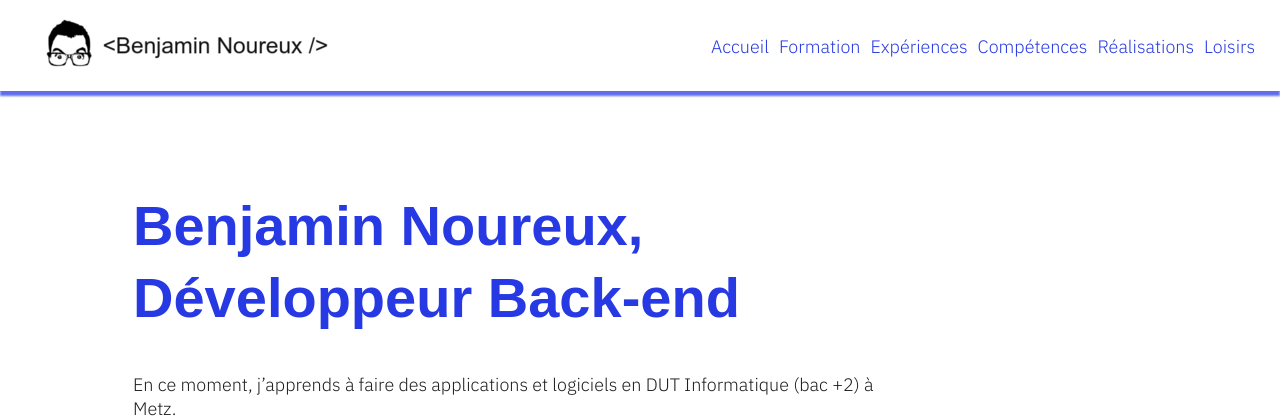
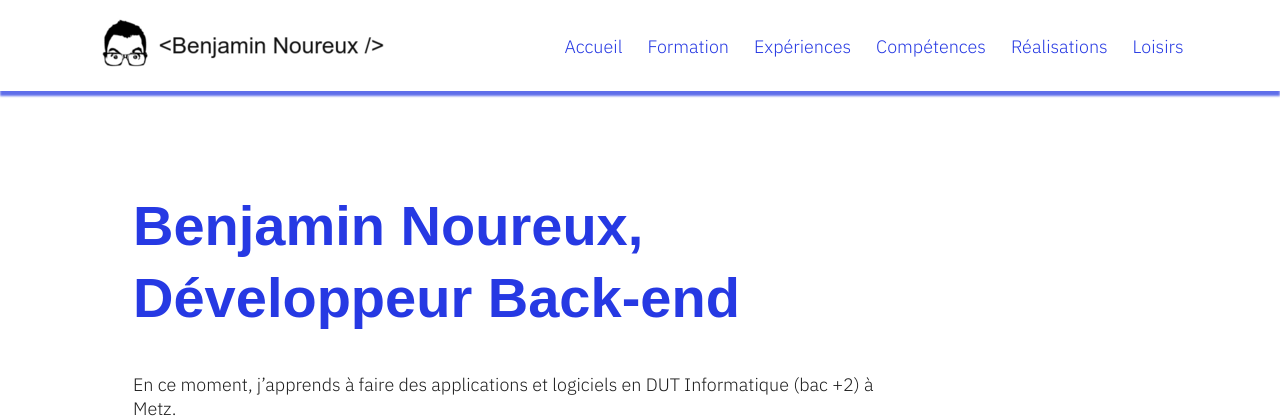
Before and after one commit to n0uben/n0uben.github.io, a PHP site: page / in a window 1280 px wide. Shown: the top 420 px of the page. Run offline with PHP 8.4, Linux system fonts and the light colour scheme; some web fonts are replaced.

Commit message:
fix justify content desktop menu

```diff
--- a/style.css
+++ b/style.css
@@ -8,7 +8,7 @@ Cette feuille de style utilise :
 - css grid (98% des users selon caniuse.com)
 - une structure comme un genre de bootstrap artisanal (modele section / lignes / colonnes)
 - des noms en anglais car j’en ai l'habitude (la faute de bootstrap principalement ^^)
-- des polices au format woff2 pour une meilleure compression
+- des polices au format woff et woff2 pour une meilleure compression
 */
 
 
@@ -456,7 +456,6 @@ footer p {
     /*menu desktop*/
     .header {
         flex-wrap: nowrap;
-        justify-content: space-between;
     }
     #menu-mobile-button {
         display: none;
@@ -479,4 +478,8 @@ footer p {
     .col4 {
         width: 23%;
     }
+    /*adjust menu desktop*/
+    .menu-item {
+        margin-right: 25px;
+    }
 }
```
